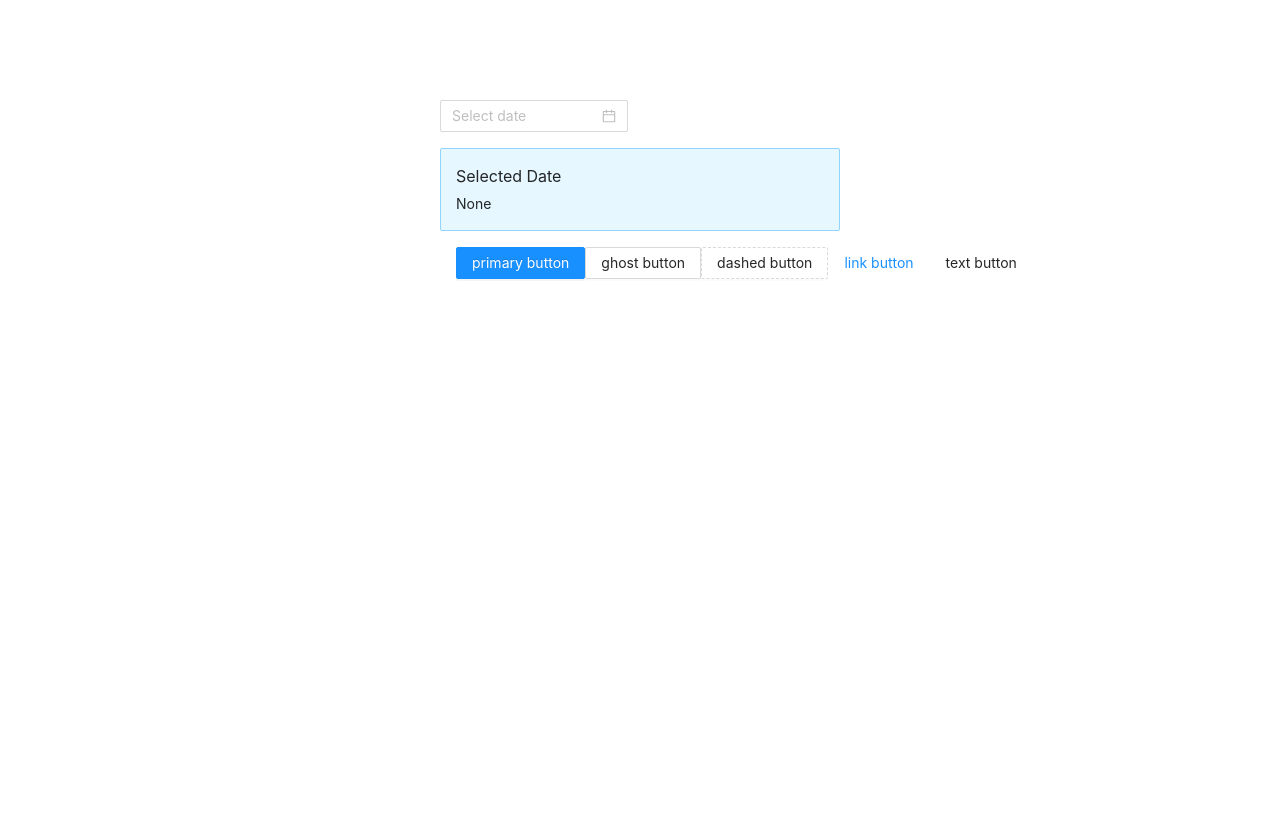
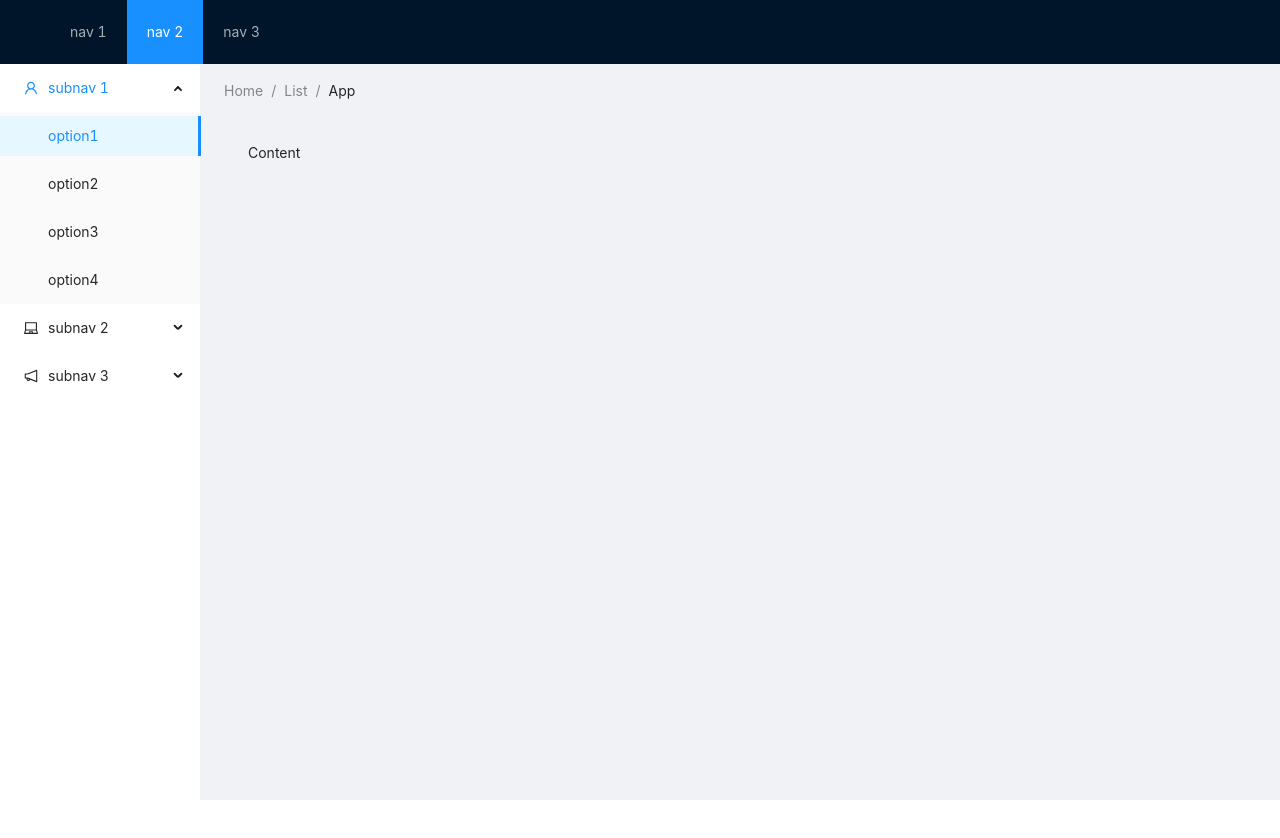
Before and after one commit to akamt/cypress, a Next.js app: page /antd in a window 1280 px wide. Shown: the top 838 px of the page. After the commit the page ends 800 px from the top, so only its background shows below. Built offline with nearby package versions, Linux system fonts and the light colour scheme.

Commit message:
レイアウトをしてみた。

```diff
--- a/src/pages/antd.tsx
+++ b/src/pages/antd.tsx
@@ -1,36 +1,72 @@
-import React, { useState } from "react";
-import { DatePicker, message, Alert, Button } from "antd";
-import { Moment } from "moment";
+import React from "react";
+import { Layout, Menu, Breadcrumb } from "antd";
 
-const AntdPage = (): JSX.Element => {
-  const [date, setDate] = useState<Moment>();
+import {
+  UserOutlined,
+  LaptopOutlined,
+  NotificationOutlined,
+} from "@ant-design/icons";
 
-  const handleChange = async (value: Moment) => {
-    await message.info(
-      `Selected Date: ${value ? value.format("YYYY-MM-DD") : "None"}`
-    );
+const { SubMenu } = Menu;
+const { Header, Content, Sider } = Layout;
 
-    await setDate(value);
-  };
-
-  return (
-    <div style={{ width: 400, margin: "100px auto" }}>
-      <DatePicker onChange={handleChange} />
-      <div style={{ marginTop: 16 }}>
-        <Alert
-          message="Selected Date"
-          description={date ? date.format("YYYY-MM-DD") : "None"}
-        />
-        <div style={{ display: "flex", padding: "16px" }}>
-          <Button type="primary">primary button</Button>
-          <Button type="ghost">ghost button</Button>
-          <Button type="dashed">dashed button</Button>
-          <Button type="link">link button</Button>
-          <Button type="text">text button</Button>
-        </div>
-      </div>
-    </div>
-  );
-};
+const AntdPage = (): JSX.Element => (
+  <Layout style={{ width: "100vw", height: "100vh" }}>
+    <Header className="header">
+      <div className="logo" />
+      <Menu theme="dark" mode="horizontal" defaultSelectedKeys={["2"]}>
+        <Menu.Item key="1">nav 1</Menu.Item>
+        <Menu.Item key="2">nav 2</Menu.Item>
+        <Menu.Item key="3">nav 3</Menu.Item>
+      </Menu>
+    </Header>
+    <Layout>
+      <Sider width={200} className="site-layout-background">
+        <Menu
+          mode="inline"
+          defaultSelectedKeys={["1"]}
+          defaultOpenKeys={["sub1"]}
+          style={{ height: "100%", borderRight: 0 }}
+        >
+          <SubMenu key="sub1" icon={<UserOutlined />} title="subnav 1">
+            <Menu.Item key="1">option1</Menu.Item>
+            <Menu.Item key="2">option2</Menu.Item>
+            <Menu.Item key="3">option3</Menu.Item>
+            <Menu.Item key="4">option4</Menu.Item>
+          </SubMenu>
+          <SubMenu key="sub2" icon={<LaptopOutlined />} title="subnav 2">
+            <Menu.Item key="5">option5</Menu.Item>
+            <Menu.Item key="6">option6</Menu.Item>
+            <Menu.Item key="7">option7</Menu.Item>
+            <Menu.Item key="8">option8</Menu.Item>
+          </SubMenu>
+          <SubMenu key="sub3" icon={<NotificationOutlined />} title="subnav 3">
+            <Menu.Item key="9">option9</Menu.Item>
+            <Menu.Item key="10">option10</Menu.Item>
+            <Menu.Item key="11">option11</Menu.Item>
+            <Menu.Item key="12">option12</Menu.Item>
+          </SubMenu>
+        </Menu>
+      </Sider>
+      <Layout style={{ padding: "0 24px 24px" }}>
+        <Breadcrumb style={{ margin: "16px 0" }}>
+          <Breadcrumb.Item>Home</Breadcrumb.Item>
+          <Breadcrumb.Item>List</Breadcrumb.Item>
+          <Breadcrumb.Item>App</Breadcrumb.Item>
+        </Breadcrumb>
+        <Content
+          className="site-layout-background"
+          style={{
+            padding: 24,
+            margin: 0,
+            minHeight: 280,
+          }}
+        >
+          Content
+        </Content>
+      </Layout>
+    </Layout>
+  </Layout>
+);
 
 export default AntdPage;
```
